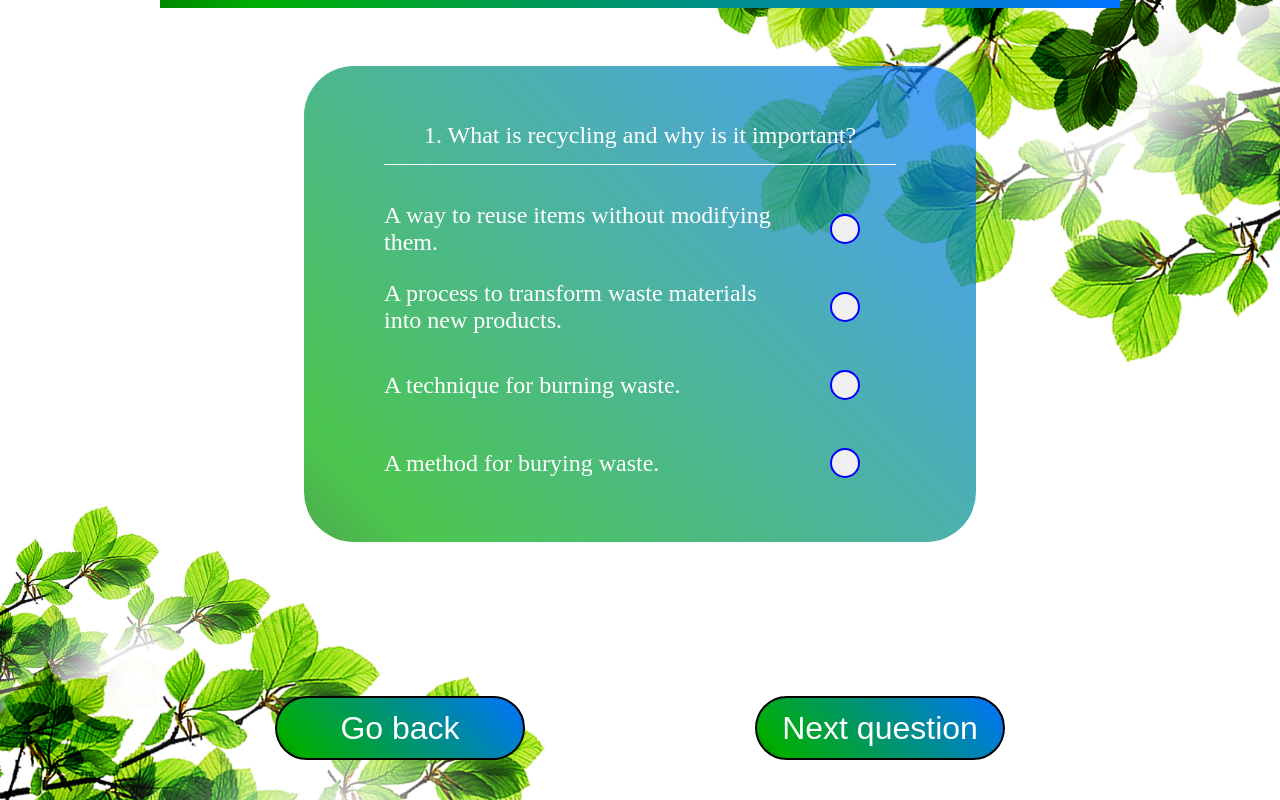
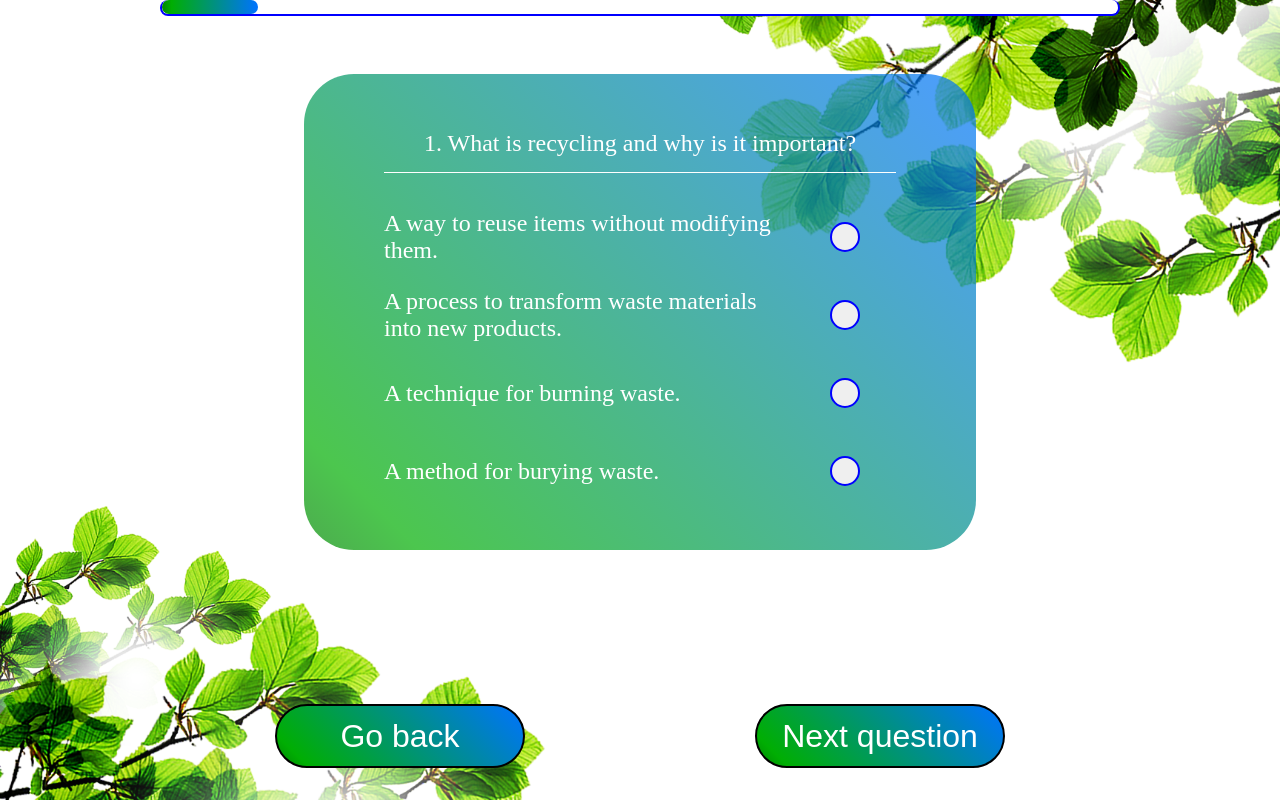
Before and after one commit to eliab256/progetto-Typescript-e-React-di-Elia-Bordoni, a React (Vite) app: page / in a window 1280 px wide. Both pictures are taken after a click on the button "Quiz Start". Built offline with nearby package versions, Linux system fonts and the light colour scheme.

Commit message:
creazione classe colore pallino per risposta, creazione barra di caricamento delle risposte

```diff
--- a/src/Components/QuizCard.tsx
+++ b/src/Components/QuizCard.tsx
@@ -51,7 +51,7 @@ const QuizCard: React.FC<QuizCardProps> = ({quiz}) =>{
                 <div className="questionText">
                     {text.text}
                 </div>
-                <div className="answerButton">
+                <div className={`answerButton ${isQuestionAnswered ? "answerButtonClicked":""}`}>
                     <button onClick={() => handleAnswerClick(index)}></button>
                 </div>
                 </div>
--- a/src/Components/QuizPages.tsx
+++ b/src/Components/QuizPages.tsx
@@ -12,13 +12,13 @@ import { answerErrorIsNotThere, answerErrorIsThere } from '../Store/ErrorsState'
 
 const QuizPages: React.FC = () => {
 
-    const QuestionNumber = useSelector((state:RootState) => state.quizState.questionNum);
-    const TotalAnswer = useSelector((state:RootState) => state.AnswersState.TotalAnswersCounter )
-    const AnswerErrorState = useSelector((state:RootState) => state.DisplayError.displayTotAnswerError)
+    const QuestionNumber: number = useSelector((state:RootState) => state.quizState.questionNum);
+    const TotalAnswer: number = useSelector((state:RootState) => state.AnswersState.TotalAnswersCounter )
+    const AnswerErrorState: boolean = useSelector((state:RootState) => state.DisplayError.displayTotAnswerError)
 
     const dispatch: AppDispatch = useDispatch();
 
-    const handleGoBack = () => {
+    const handleGoBack = (): void => {
         if(AnswerErrorState){
             dispatch(answerErrorIsNotThere());
             dispatch(prevQuestion());
@@ -27,7 +27,7 @@ const QuizPages: React.FC = () => {
         }
     };
 
-    const handleNextQuestion = () => {
+    const handleNextQuestion = (): void => {
         if(TotalAnswer === NumberOfQuestions && QuestionNumber === NumberOfQuestions ){
         dispatch(endQuiz());
         } else if (QuestionNumber < NumberOfQuestions){
@@ -39,10 +39,14 @@ const QuizPages: React.FC = () => {
         }
     };
 
+    const loadingPercentage = (QuestionNumber / NumberOfQuestions) * 100;
+
 
     return(
         <div className="cardContainer widthController">
-            <div className="loadingBar"></div>
+            <div className="loadingBar">
+                <div className='loadingBarState' style={{ width: `${loadingPercentage}%` }}></div>
+            </div>
             <div className="cardSection">
                 <QuizCard quiz={quizData[QuestionNumber-1]}/>
                 <div className={AnswerErrorState ? 'messageError' : "noMessageError"}>
--- a/src/assets/Styles/QuizCard.css
+++ b/src/assets/Styles/QuizCard.css
@@ -61,3 +61,8 @@
     background-color: rgb(72, 236, 72);
     border: 3px solid blue
 }
+
+.answerButtonClicked button{
+    background-color: rgb(72, 236, 72);
+    border: 3px solid blue
+}
--- a/src/assets/Styles/quizPages.css
+++ b/src/assets/Styles/quizPages.css
@@ -5,10 +5,21 @@
 }
 
 .loadingBar{
-    height: 1vh;
+    height: 2vh;
     width: 100%;
+    background-color: white;
+    border-bottom: solid 2px blue;
+    border-left: solid 2px blue;
+    border-right: solid 2px blue;
+    border-radius: 20px;
+
+}
+
+.loadingBarState{
+    height: 100%;
+    width: 20%;
     background: linear-gradient(to right,rgba(0, 135, 2)0%,rgb(0, 174, 3)10%,rgb(0, 115, 255)100%);
-
+    border-radius: 20px;
 }
 
 .cardSection{
```
